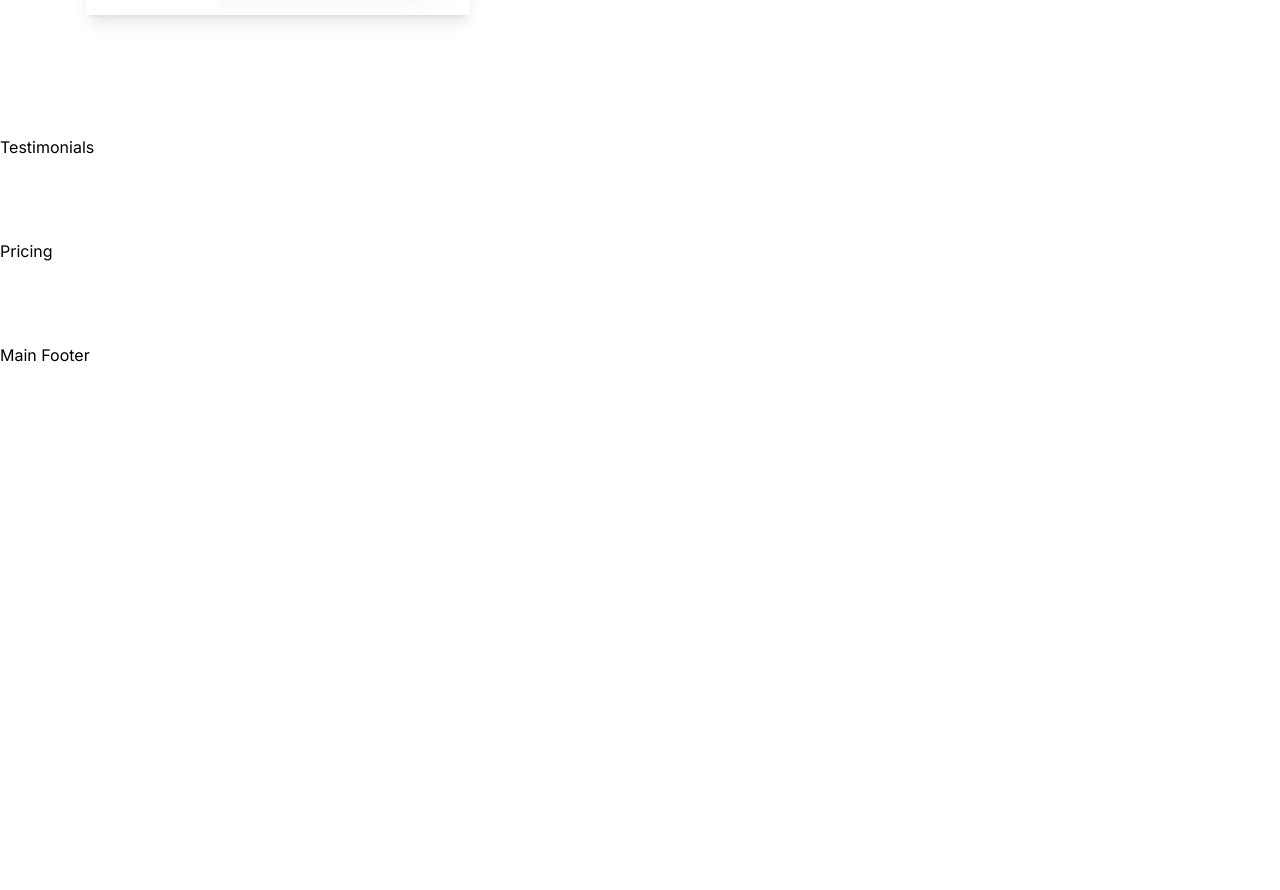
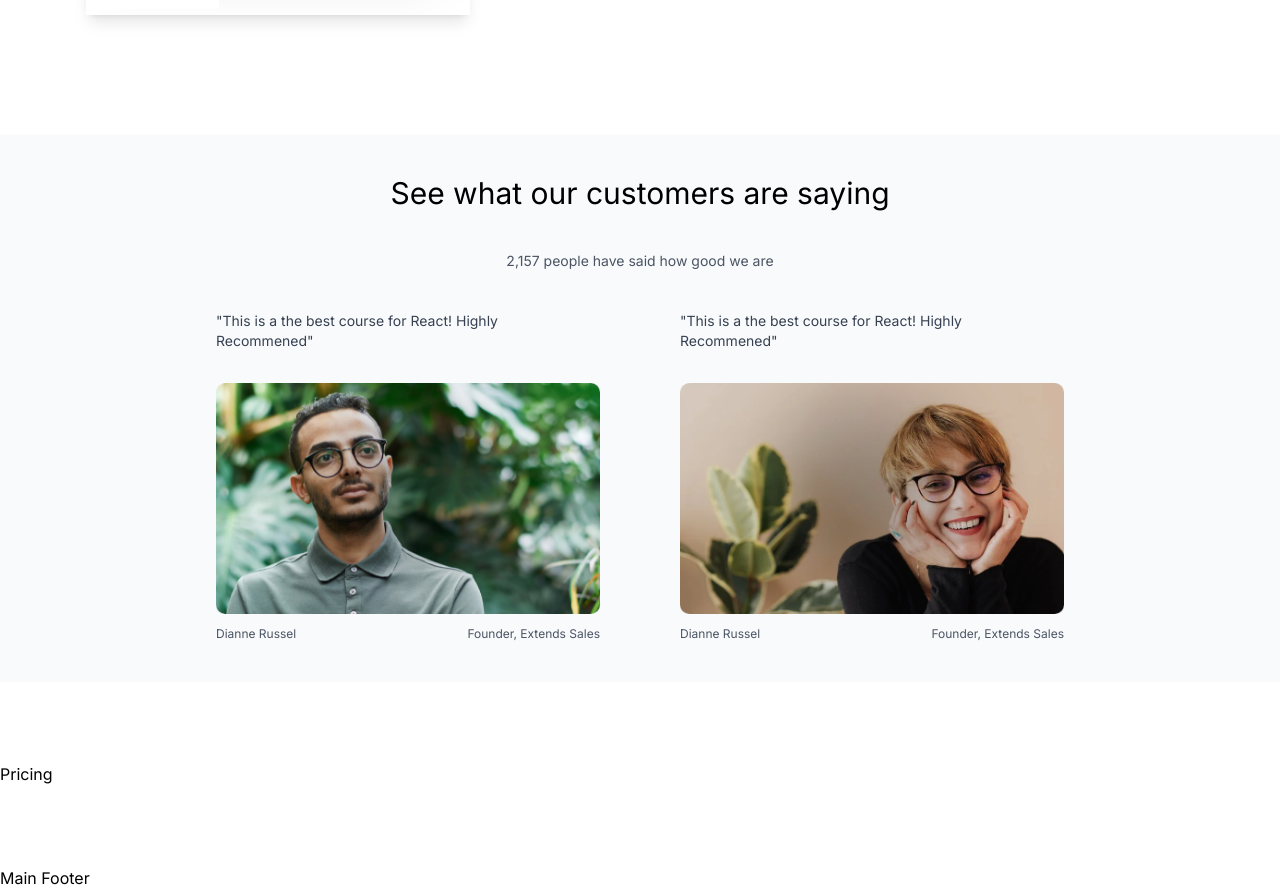
Before and after one commit to NdekoCode/vue-startup-landing-page, a Vue app: page / in a window 1280 px wide. Shown: the part 2500-3390 px from the top of the page. Before the commit the page ends 2867 px from the top, so only its background shows below. Built offline with nearby package versions, Linux system fonts and the light colour scheme.

Commit message:
feat: add testimonial block

```diff
--- /dev/null
+++ b/src/components/TestimonialItem.vue
@@ -0,0 +1,29 @@
+<script setup lang="ts">
+import type { PropType } from 'vue'
+import { type ITestimonial } from '../utilities/types'
+
+const { testimonial } = defineProps({
+  testimonial: {
+    type: Object as PropType<ITestimonial>,
+    required: true
+  }
+})
+</script>
+<template>
+  <article class="max-w-sm">
+    <p class="max-w-xs mb-8 text-sm text-gray-700">{{ testimonial.content }}</p>
+    <div class="relative mb-3">
+      <img
+        :src="testimonial.image"
+        :alt="testimonial.userName"
+        class="max-w-sm w-full rounded-md object-cover min-h-[230px]"
+      />
+    </div>
+    <p class="text-xs text-gray-600 flex-between-center">
+      <span>{{ testimonial.userName }}</span>
+      <span>{{ testimonial.post }}</span>
+    </p>
+  </article>
+</template>
+
+<style scoped></style>
--- a/src/components/Testimonials.vue
+++ b/src/components/Testimonials.vue
@@ -1,6 +1,19 @@
-<script setup lang="ts"></script>
+<script setup lang="ts">
+import { testimonialsData } from '@/utilities/constants'
+import TestimonialItem from './TestimonialItem.vue'
+</script>
 <template>
-  <section>Testimonials</section>
+  <section class="py-10 bg-[#f8fafc]">
+    <div class="container max-w-6xl flex-col-center">
+      <div class="max-w-xl mx-auto mb-10 text-center">
+        <h2 class="mb-10 text-3xl">See what our customers are saying</h2>
+        <p class="text-sm text-gray-600">2,157 people have said how good we are</p>
+      </div>
+      <div class="grid max-w-5xl grid-cols-1 gap-20 mx-auto lg:grid-cols-2">
+        <testimonial-item v-for="testimonial of testimonialsData" :testimonial="testimonial" />
+      </div>
+    </div>
+  </section>
 </template>
 
 <style scoped></style>
--- a/src/utilities/constants.ts
+++ b/src/utilities/constants.ts
@@ -1,5 +1,7 @@
-import type { routeLink } from './types'
+import type { ITestimonial, routeLink } from './types'
 
+import testimonialMan from '@/assets/images/testimonial-man.png'
+import testimonialWoman from '@/assets/images/testimonial-woman.png'
 export const routeLinks: routeLink[] = [
   {
     name: 'Demo',
@@ -35,3 +37,17 @@ export const pricingMethods: string[] = [
   'Run layout program to reward customers.',
   'Keep notes on valuable customer preferences'
 ]
+export const testimonialsData: ITestimonial[] = [
+  {
+    content: '"This is a the best course for React! Highly Recommened"',
+    image: testimonialMan,
+    userName: 'Dianne Russel',
+    post: 'Founder, Extends Sales'
+  },
+  {
+    content: '"This is a the best course for React! Highly Recommened"',
+    image: testimonialWoman,
+    userName: 'Dianne Russel',
+    post: 'Founder, Extends Sales'
+  }
+]
--- a/src/utilities/types.ts
+++ b/src/utilities/types.ts
@@ -2,3 +2,9 @@ export type routeLink = {
   name: string
   route: string
 }
+export interface ITestimonial {
+  image: string
+  content: string
+  userName: string
+  post: string
+}
```
